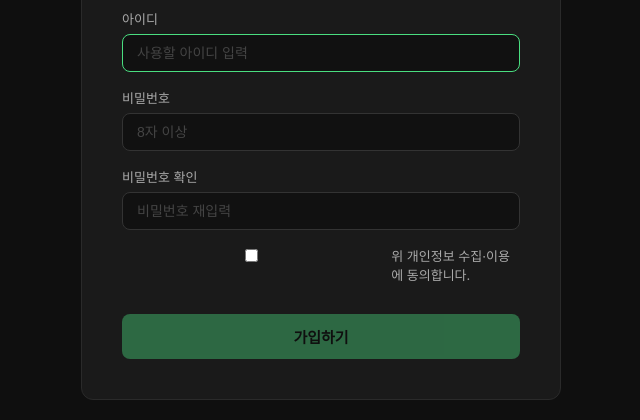
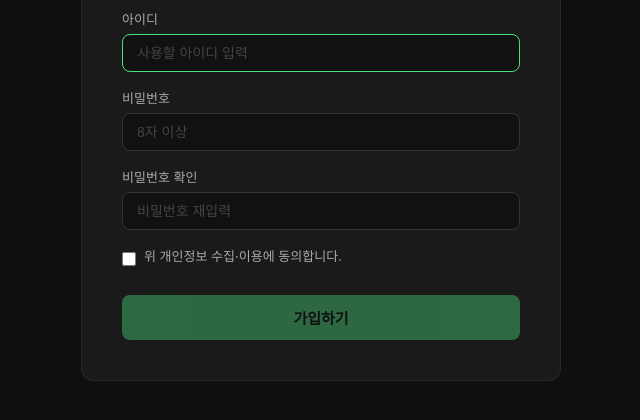
Before and after one commit to DeanJun/jeontrader-v2, a FastAPI app: template templates/register.html in a window 1280 px wide. Shown: the part 662-1082 px from the top of the page, without its empty margins (319-959 px from the left). After the commit the page ends 1043 px from the top, so only its background shows below. Run offline with FastAPI, Linux system fonts and the light colour scheme; the template is opened without the code that fills it, so the values that code supplies are empty; parts of the project's set-up code (start-up, migrations or seed data) failed here and were passed over.

Commit message:
개인정보 동의 체크박스 정렬 수정
Co-Authored-By: Claude Sonnet 4.6 <noreply@anthropic.com>

```diff
--- a/templates/register.html
+++ b/templates/register.html
@@ -62,11 +62,9 @@
         <label>비밀번호 확인</label>
         <input type="password" name="password_confirm" placeholder="비밀번호 재입력" required>
     </div>
-    <div style="display:flex; align-items:flex-start; gap:10px; margin-bottom:16px;">
-        <input type="checkbox" name="privacy_agree" id="privacy_agree" style="margin-top:3px; accent-color:#4ade80;">
-        <label for="privacy_agree" style="font-size:13px; color:#aaa; cursor:pointer;">
-            위 개인정보 수집·이용에 동의합니다.
-        </label>
+    <div style="display:flex; align-items:center; gap:8px; margin-bottom:16px;">
+        <input type="checkbox" name="privacy_agree" id="privacy_agree" style="accent-color:#4ade80; width:14px; height:14px; flex-shrink:0;">
+        <label for="privacy_agree" style="font-size:13px; color:#aaa; cursor:pointer;">위 개인정보 수집·이용에 동의합니다.</label>
     </div>
     <button type="submit" class="btn" id="submit-btn" disabled style="opacity:0.4;">가입하기</button>
 </form>
```
